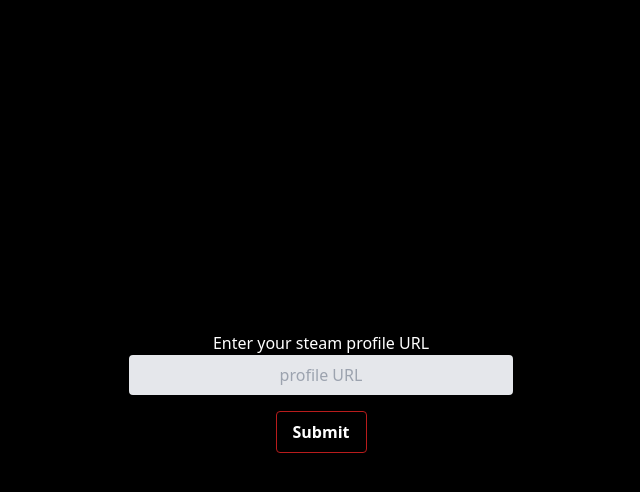
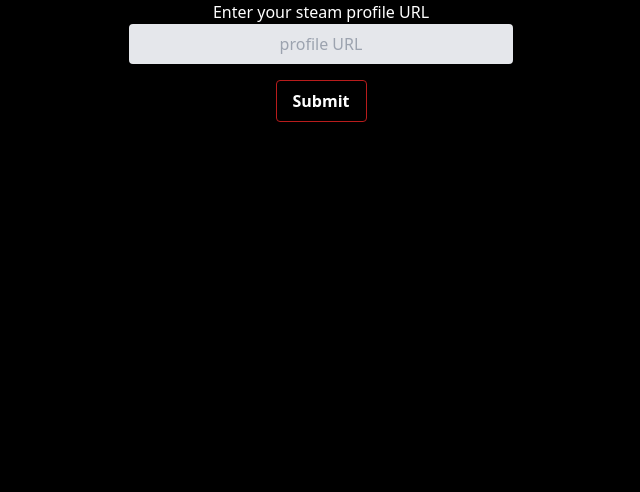
Before and after one commit to tmgasek/steam-app, a Next.js app: page / in a window 1280 px wide. Shown: the top 492 px of the page, without its empty margins (319-959 px from the left). Built offline with nearby package versions, Linux system fonts and the light colour scheme.

Commit message:
add types

```diff
--- a/components/Library/index.tsx
+++ b/components/Library/index.tsx
@@ -1,14 +1,37 @@
-import React from "react";
+import React, { useState } from "react";
+import { BasicGame, User } from "@types";
 
-const Library = ({ user, games }) => {
+type LibraryProps = {
+  user: User;
+  games: BasicGame[];
+};
+
+const Library = ({ user, games }: LibraryProps) => {
+  const [chosen, setChosen] = useState<BasicGame | null>(null);
+
+  const selectGame = () => {
+    // get random game from games array
+    const randomGame = games[Math.floor(Math.random() * games.length)];
+    setChosen(randomGame);
+  };
+
   return (
     <div>
       <h1 className="">{user?.personaname}</h1>
+      <button
+        className="bg-slate-500 rounded p-4 hover:contrast-75"
+        onClick={selectGame}
+      >
+        Randomise!
+      </button>
+      <div></div>
       <div>
-        {games.map((game: any) => (
+        {/* {games.map((game: any) => (
           <p key={game.appid}>{game.name}</p>
-        ))}
+        ))} */}
+        <p>You have {games.length} games</p>
       </div>
+      {chosen ? <div>Your chosen game is: {chosen.name}</div> : null}
     </div>
   );
 };
--- a/components/Search/index.tsx
+++ b/components/Search/index.tsx
@@ -1,8 +1,9 @@
+import { BasicGame, User } from "@types";
 import React, { FormEvent } from "react";
 
 interface Props {
-  setUser: (user: any) => void;
-  setGames: (games: any) => void;
+  setUser: (user: User) => void;
+  setGames: (games: BasicGame[]) => void;
 }
 
 const Search = ({ setUser, setGames }: Props) => {
@@ -47,7 +48,7 @@
   };
 
   return (
-    <div className="h-screen w-screen flex justify-center items-center">
+    <div className="">
       <form
         className="flex flex-col justify-center items-center"
         onSubmit={handleSubmit}
--- a/pages/index.tsx
+++ b/pages/index.tsx
@@ -2,12 +2,13 @@
 import Head from "next/head";
 import Image from "next/image";
 import React, { FormEvent, useEffect, useRef, useState } from "react";
-import Library from "../components/Library";
-import Search from "../components/Search";
+import Library from "@/components/Library";
+import Search from "@/components/Search";
+import { BasicGame, User } from "@types";
 
 const Home: NextPage = () => {
-  const [games, setGames] = useState([]);
-  const [user, setUser] = useState(null);
+  const [games, setGames] = useState<BasicGame[] | null>(null);
+  const [user, setUser] = useState<User | null>(null);
 
   console.log({ user });
   console.log({ games });
@@ -22,7 +23,7 @@
 
       <main>
         <Search setGames={setGames} setUser={setUser} />
-        {user ? <Library user={user} games={games} /> : null}
+        {user && games ? <Library user={user} games={games} /> : null}
       </main>
 
       {/* <footer></footer> */}
```
Also changed, not shown: tsconfig.json (+7 -1 lines), types.ts (added, +28 -0 lines).
